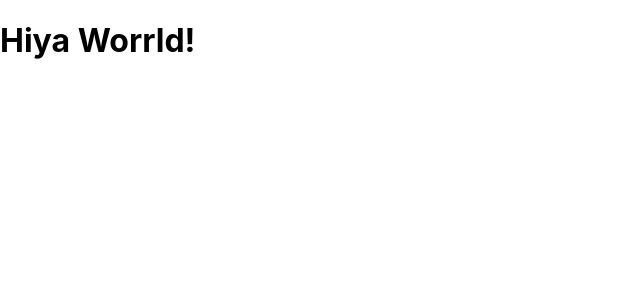
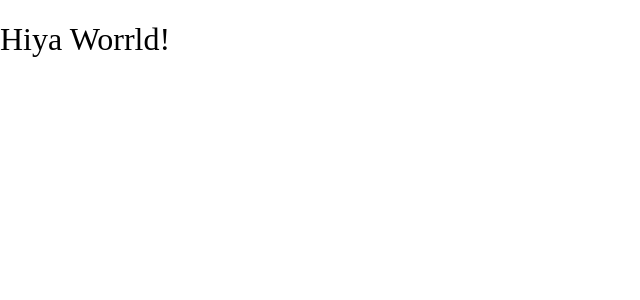
Before and after one commit to rmstibbard/five-a-side, a React (Create React App) app: page / in a window 1280 px wide. Shown: the top 300 px of the page, without its empty margins (0-640 px from the left). Built offline with nearby package versions, Linux system fonts and the light colour scheme.

Commit message:
CSS reset

```diff
--- /dev/null
+++ b/src/_reset.css
@@ -0,0 +1,26 @@
+/* CSS Mini Reset
+http://www.vcarrer.com/2010/05/css-mini-reset.html
+*/
+
+html, body, div, form, fieldset, legend, label {
+  margin: 0;
+  padding: 0;
+}
+
+table {
+  border-collapse: collapse;
+  border-spacing: 0;
+}
+
+th, td {
+  text-align: left;
+  vertical-align: top;
+}
+
+h1, h2, h3, h4, h5, h6, th, td, caption {
+  font-weight: normal;
+}
+
+img {
+  border: 0;
+}
--- a/src/index.css
+++ b/src/index.css
@@ -1,13 +1 @@
-body {
-  margin: 0;
-  font-family: -apple-system, BlinkMacSystemFont, 'Segoe UI', 'Roboto', 'Oxygen',
-    'Ubuntu', 'Cantarell', 'Fira Sans', 'Droid Sans', 'Helvetica Neue',
-    sans-serif;
-  -webkit-font-smoothing: antialiased;
-  -moz-osx-font-smoothing: grayscale;
-}
-
-code {
-  font-family: source-code-pro, Menlo, Monaco, Consolas, 'Courier New',
-    monospace;
-}
+@import '_reset.css';
```
